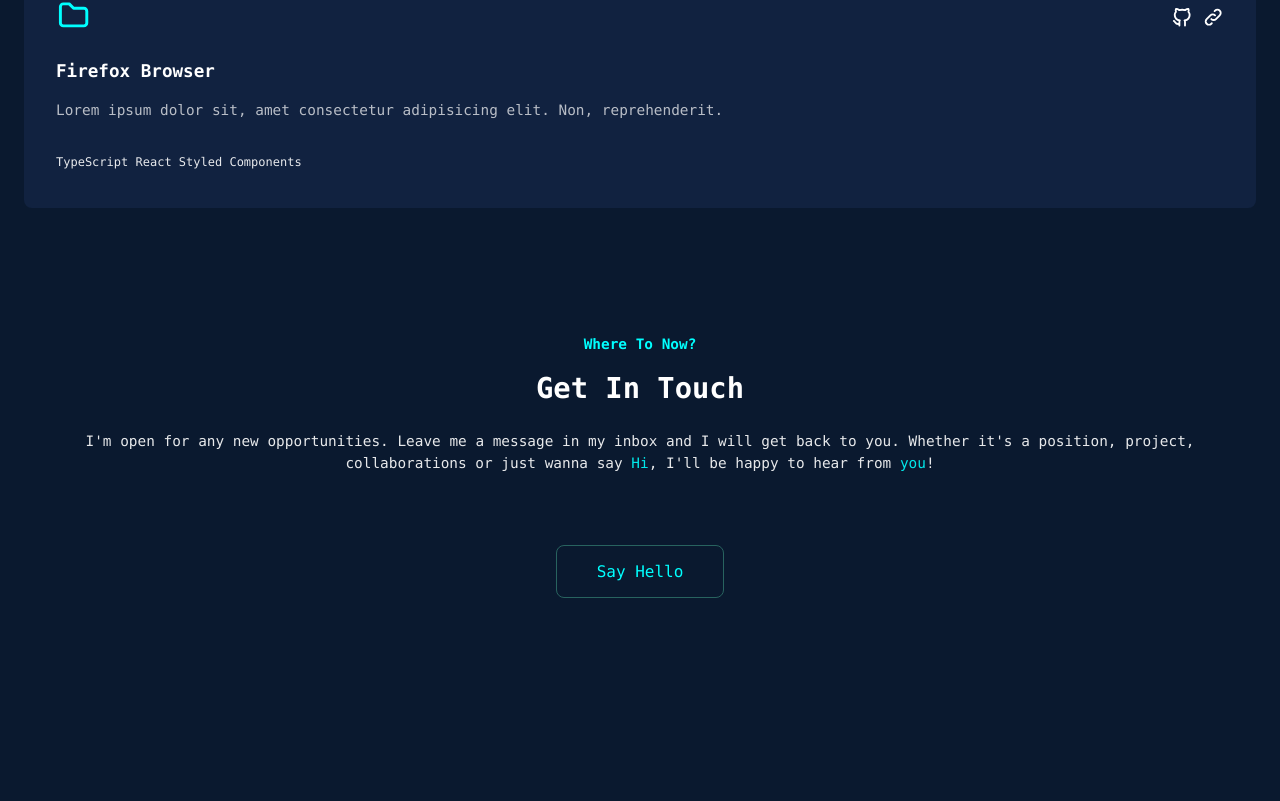
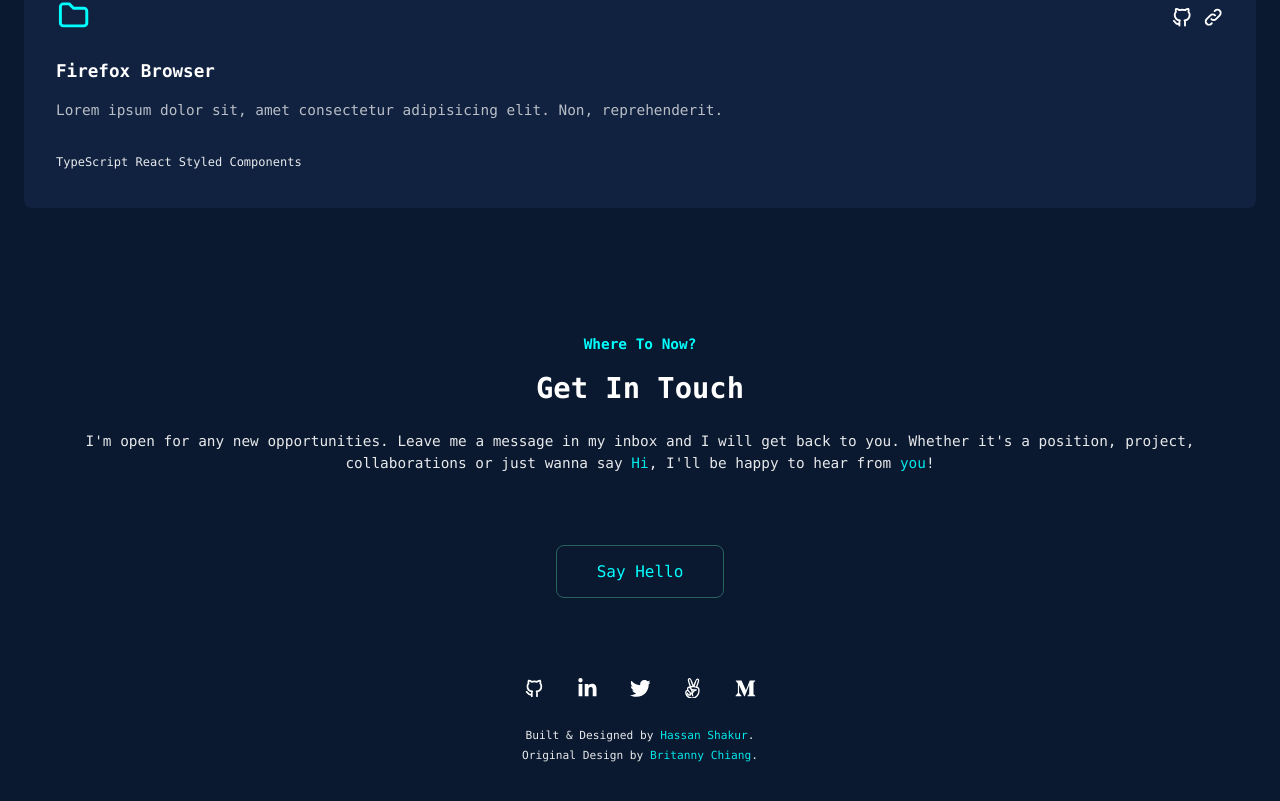
Before and after one commit to hassanShakur/portfolio, a Next.js app: page / in a window 1280 px wide. Shown: the part 3785-4586 px from the top of the page. Before the commit the page ends 4487 px from the top, so only its background shows below. Built offline with nearby package versions, Linux system fonts and the light colour scheme.

Commit message:
contact design

```diff
--- a/app/page.tsx
+++ b/app/page.tsx
@@ -1,5 +1,6 @@
 import About from '@/components/about';
 import Contact from '@/components/contact';
+import Footer from '@/components/footer';
 import Hero from '@/components/hero';
 import Projects from '@/components/projects';
 import Work from '@/components/work';
@@ -18,6 +19,7 @@ export default function Home() {
       <Work />
       <Projects />
       <Contact />
+      <Footer />
     </main>
   );
 }
--- a/components/contact/index.tsx
+++ b/components/contact/index.tsx
@@ -19,9 +19,9 @@ const Contact = () => {
       </p>
 
       <div className='contact-actions'>
-        {/* <Link href={'mailto:dev.hassanshakur@gmail.com'}> */}
-        <Button text='say hello' />
-        {/* </Link> */}
+        <Link href={'mailto:dev.hassanshakur@gmail.com'}>
+          <Button text='say hello' />
+        </Link>
       </div>
     </section>
   );
--- /dev/null
+++ b/components/footer/footer.css
@@ -0,0 +1,19 @@
+footer {
+  margin: 1rem 0;
+  text-align: center;
+  display: grid;
+  gap: 1.4rem;
+}
+
+.social-icons {
+  font-size: 1.3rem;
+  display: flex;
+  align-items: center;
+  justify-content: center;
+  gap: 2rem;
+}
+
+footer .attribution {
+  font-size: 0.7rem;
+  line-height: 1.8;
+}
--- /dev/null
+++ b/components/footer/index.tsx
@@ -0,0 +1,74 @@
+import { TbBrandGithub } from 'react-icons/tb';
+import {
+  FaLinkedinIn,
+  FaTwitter,
+  FaAngellist,
+  FaMediumM,
+} from 'react-icons/fa';
+import './footer.css';
+import Link from 'next/link';
+
+export const footerIcons = [
+  {
+    id: 1,
+    name: 'GitHub',
+    icon: <TbBrandGithub />,
+    href: 'https://github.com/hassanShakur',
+  },
+  {
+    id: 2,
+    name: 'LinkedIn',
+    icon: <FaLinkedinIn />,
+    href: 'https://www.linkedin.com/in/hassanShakur',
+  },
+  {
+    id: 3,
+    name: 'Twitter',
+    icon: <FaTwitter />,
+    href: 'https://twitter.com/HassShakur',
+  },
+  {
+    id: 4,
+    name: 'WellFound',
+    icon: <FaAngellist />,
+    href: 'https://wellfound.com/u/hassanshakur',
+  },
+  {
+    id: 5,
+    name: 'Medium',
+    icon: <FaMediumM />,
+    href: 'https://medium.com/@hassanShakur',
+  },
+];
+
+const Footer = () => {
+  return (
+    <footer>
+      <div className='social-icons'>
+        {footerIcons.map((platform) => (
+          <Link key={platform.id} href={platform.href}>
+            {platform.icon}
+          </Link>
+        ))}
+      </div>
+      <p className='attribution text'>
+        Built &amp; Designed by{' '}
+        <Link
+          href={'https://github.com/hassanShakur'}
+          className='clg'
+        >
+          Hassan Shakur
+        </Link>
+        .
+        <br />
+        Original Design by{' '}
+        <Link href={'https://github.com/bchiang7'} className='clg'>
+          Britanny Chiang
+        </Link>
+        .
+      </p>
+    </footer>
+  );
+};
+
+export default Footer;
```
